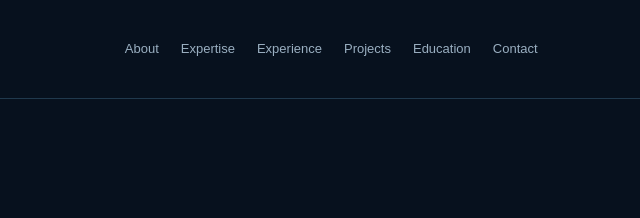
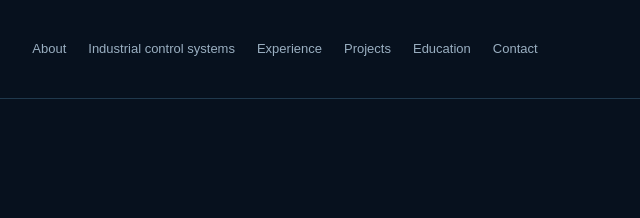
Before and after one commit to Eng-Eyass/EyassQaisi.github.io, a plain HTML site: page index.html in a window 1280 px wide. Shown: the top 218 px of the page, 640-1280 px from the left. Drawn offline with Linux system fonts and the light colour scheme.

Commit message:
Update index.html

```diff
--- a/index.html
+++ b/index.html
@@ -20,7 +20,7 @@
 
   <nav>
     <a href="#about">About</a>
-    <a href="#expertise">Expertise</a>
+    <a href="#Industrial">Industrial control systems</a>
     <a href="#experience">Experience</a>
     <a href="#projects">Projects</a>
     <a href="#education">Education</a>
```
